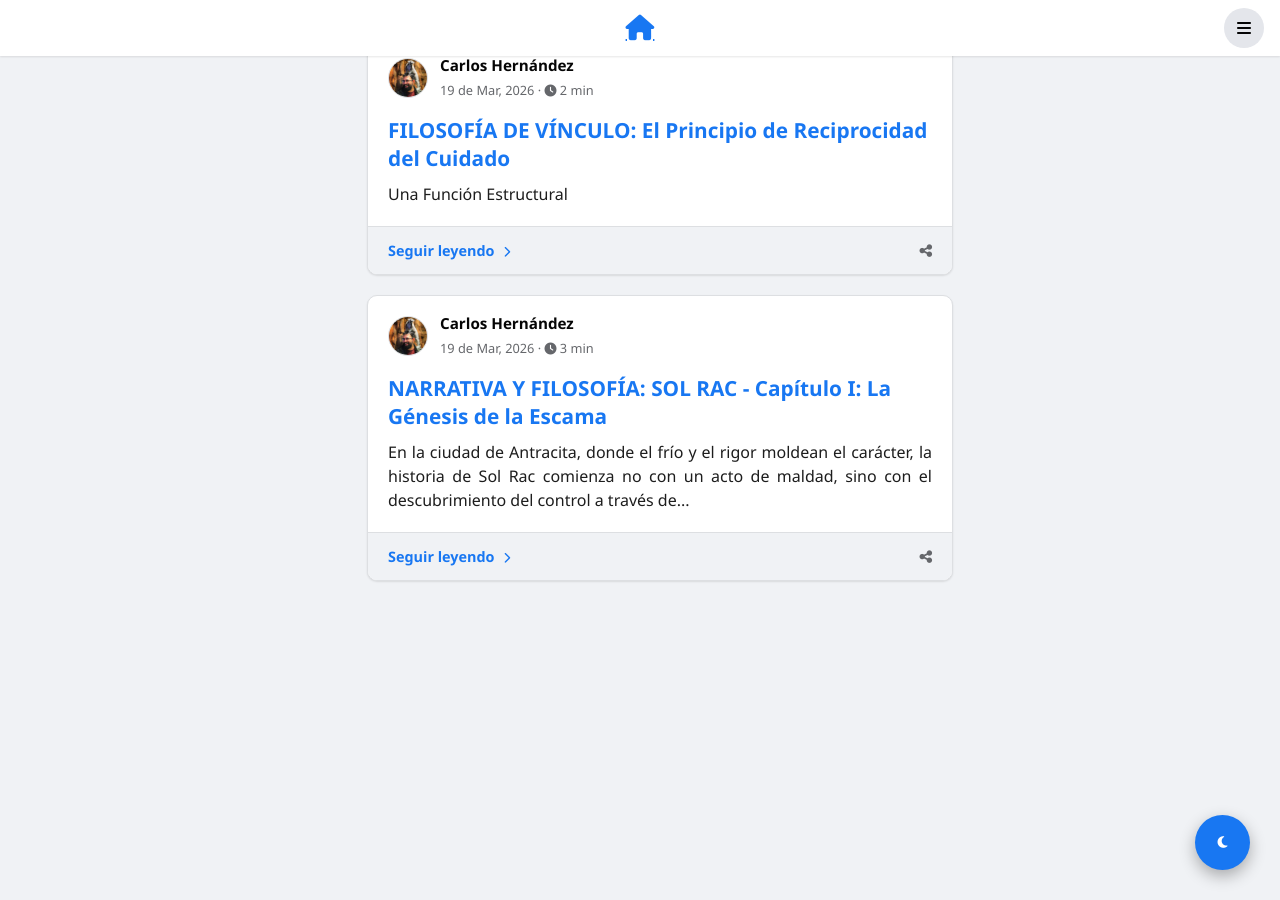
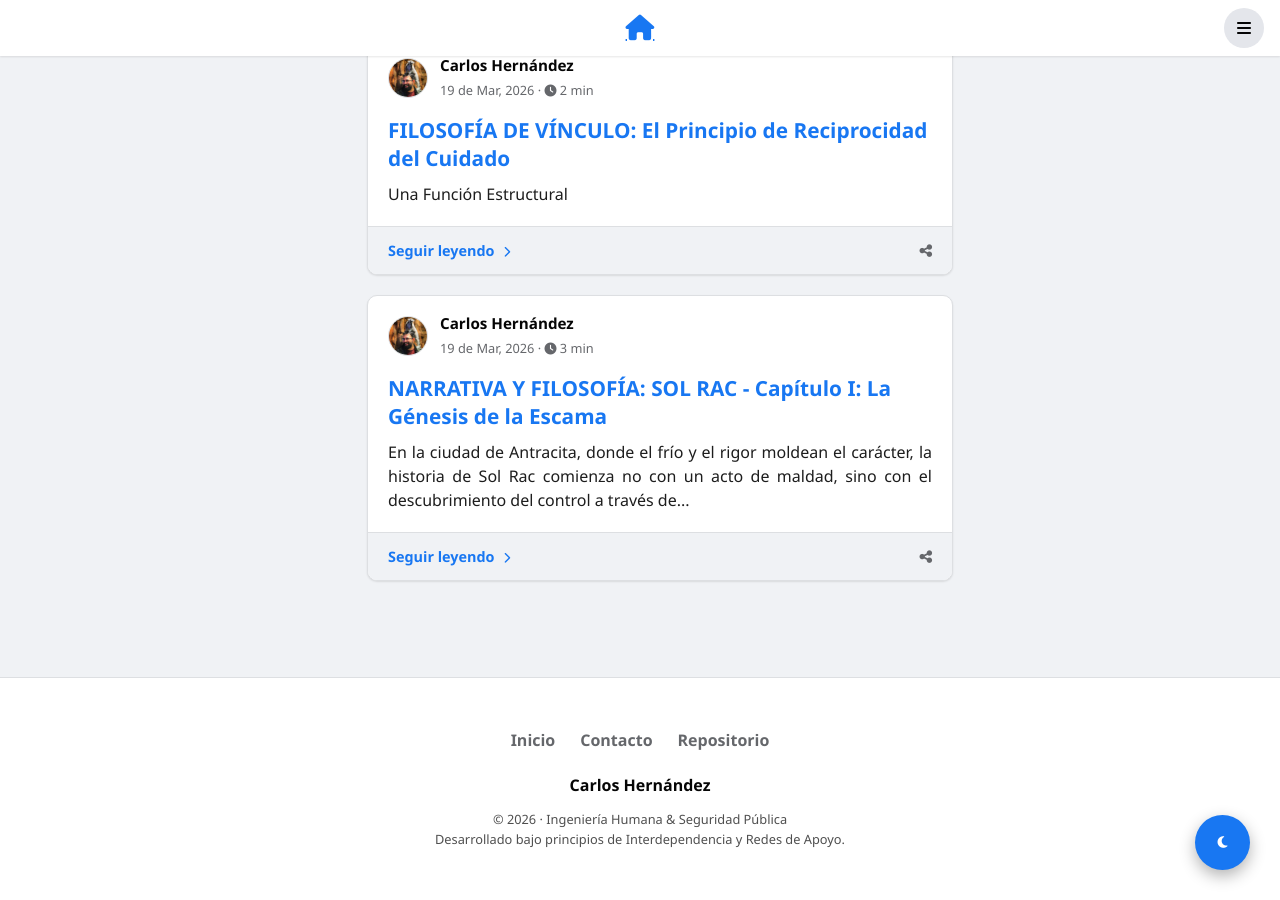
Before and after one commit to cafrhein/muro, a Jekyll site: the page built from index.html, in a window 1280 px wide and 900 px high, scrolled down 1300 px. Built offline with Jekyll 4.4.1, drawn with Linux system fonts in a browser that asks for light colours.

Commit message:
Enhance layout with footer and theme logic

```diff
--- a/_layouts/default.html
+++ b/_layouts/default.html
@@ -21,11 +22,13 @@
 
     <header class="fb-header">
         <div style="min-width: 40px;"></div>
+
         <nav style="display: flex; justify-content: center; flex: 1;">
             <a href="{{ '/' | relative_url }}" style="color: var(--fb-blue); font-size: 1.6rem; display: flex; align-items: center;" title="Inicio">
                 <i class="fas fa-home"></i>
             </a>
         </nav>
+
         <div style="display: flex; align-items: center;">
             <div id="menu-toggle" style="width: 40px; height: 40px; background: var(--fb-hover); border-radius: 50%; display: flex; align-items: center; justify-content: center; color: var(--fb-text); cursor: pointer;">
                 <i class="fas fa-bars"></i>
@@ -36,19 +39,20 @@
     <div class="fb-container">
         <aside class="fb-left" id="fb-left">
             <div class="fb-card">
-                <h3 style="font-size: 1.2rem; margin-bottom: 15px; font-weight: 800;">Información</h3>
+                <h3 style="font-size: 1.2rem; margin-bottom: 18px; font-weight: 800;">Información</h3>
                 <ul class="intro-list">
                     <li class="intro-item"><i class="fas fa-briefcase"></i> <span>Especialista en <strong>Planeación Estratégica</strong></span></li>
                     <li class="intro-item"><i class="fas fa-user-shield"></i> <span>Estudia <strong>Seguridad Pública</strong></span></li>
-                    <li class="intro-item"><i class="fas fa-map-marker-alt"></i> <span>Desde <strong>CDMX</strong></span></li>
+                    <li class="intro-item"><i class="fas fa-map-marker-alt"></i> <span>Reside en <strong>CDMX</strong></span></li>
                     <li class="intro-item"><i class="fas fa-heart" style="color: #fb7185;"></i> <span>En una relación con <strong>Daniela</strong></span></li>
                     <li class="intro-item"><i class="fas fa-project-diagram"></i> <span>Impulsor de <strong>Ingeniería Humana</strong></span></li>
                 </ul>
             </div>
+
             <div class="fb-card" style="padding: 12px;">
                 <div style="display: flex; justify-content: space-between; align-items: center; margin-bottom: 10px;">
                     <h3 style="font-size: 1.1rem; font-weight: 800;">Galería</h3>
-                    <a href="#" style="color: var(--fb-blue); text-decoration: none; font-size: 0.9rem;">Ver más</a>
+                    <a href="#" style="color: var(--fb-blue); text-decoration: none; font-size: 0.9rem; font-weight: 600;">Ver más</a>
                 </div>
                 <div style="display: grid; grid-template-columns: repeat(3, 1fr); gap: 4px; border-radius: 8px; overflow: hidden;">
                     <div style="aspect-ratio: 1; background: var(--fb-hover);"></div>
@@ -63,8 +67,8 @@
         </main>
 
         <aside class="fb-right">
-            <div class="fb-card">
-                <h4 style="color: var(--fb-text-sec); margin-bottom: 10px; font-size: 0.85rem; text-transform: uppercase; text-align: center; letter-spacing: 1px; font-weight: 800;">Red Humana</h4>
+            <div class="fb-card" style="border-top: 4px solid var(--fb-blue);">
+                <h4 style="color: var(--fb-text-sec); margin-bottom: 15px; font-size: 0.85rem; text-transform: uppercase; text-align: center; letter-spacing: 1.5px; font-weight: 800;">Red Humana</h4>
                 <div style="display: flex; justify-content: center; padding: 15px 0;">
                     <svg viewBox="0 0 200 160" width="100%" height="160">
                         <line x1="100" y1="80" x2="40" y2="40" stroke="var(--fb-border)" stroke-width="2"/>
@@ -81,17 +85,36 @@
                         <circle cx="100" cy="80" r="5" fill="white"/>
                     </svg>
                 </div>
-                <p style="font-size: 0.85rem; color: var(--fb-text-sec); text-align: center; font-style: italic;">
+                <p style="font-size: 0.9rem; color: var(--fb-text-sec); text-align: center; font-style: italic; line-height: 1.4;">
                     "Quien se deja cuidar, dota de sentido a su cuidador."
                 </p>
             </div>
         </aside>
     </div>
 
+    <footer class="site-footer">
+        <div class="footer-content">
+            <ul class="footer-nav">
+                <li><a href="{{ '/' | relative_url }}">Inicio</a></li>
+                <li><a href="mailto:tu-correo@ejemplo.com">Contacto</a></li>
+                <li><a href="https://github.com/tu-usuario" target="_blank">Repositorio</a></li>
+            </ul>
+            <p style="margin-bottom: 10px; font-weight: 700; color: var(--fb-text);">Carlos Hernández</p>
+            <p style="font-size: 0.8rem; opacity: 0.7;">
+                &copy; 2026 · Ingeniería Humana & Seguridad Pública <br>
+                Desarrollado bajo principios de Interdependencia y Redes de Apoyo.
+            </p>
+        </div>
+    </footer>
+
     <script>
+        // Lógica de Modo Oscuro
         const themeBtn = document.getElementById("theme-button");
         const themeIcon = themeBtn.querySelector("i");
-        function updateIcon(isDark) { themeIcon.className = isDark ? "fas fa-sun" : "fas fa-moon"; }
+
+        function updateIcon(isDark) {
+            themeIcon.className = isDark ? "fas fa-sun" : "fas fa-moon";
+        }
 
         themeBtn.addEventListener("click", () => {
             let isDark = document.documentElement.getAttribute("data-theme") === "dark";
@@ -107,6 +130,7 @@
         });
         updateIcon(document.documentElement.getAttribute("data-theme") === "dark");
 
+        // Lógica de Menú Lateral Móvil
         const menuToggle = document.getElementById("menu-toggle");
         const sidebar = document.getElementById("fb-left");
         const overlay = document.getElementById("menu-overlay");
@@ -117,6 +141,7 @@
                 overlay.classList.toggle("active");
             }
         });
+
         overlay.addEventListener("click", () => {
             sidebar.classList.remove("active");
             overlay.classList.remove("active");
```
Also changed, not shown: other parts of _layouts/default.html (+1 -0 lines).
